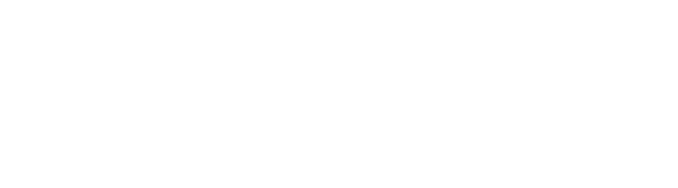
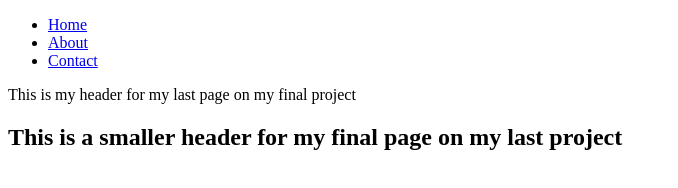
Before and after one commit to Logik21/final-project, a plain HTML site: page contact.html in a window 1280 px wide. Shown: the whole page, without its empty margins (0-678 px from the left). Drawn offline with Linux system fonts and the light colour scheme.

Commit message:
modified about, contact and html

```diff
--- a/contact.html
+++ b/contact.html
@@ -7,7 +7,14 @@
     <title>Document</title>
 </head>
 <body>
-<nav></nav>
-<header></header>
+<nav>
+    <ul>
+        <li><a href="index.html">Home</a></li>
+        <li><a href="about.html">About</a></li>
+        <li><a href="contact.html">Contact</a></li>
+    </ul>
+</nav>
+<header>This is my header for my last page on my final project</header>
+<h2>This is a smaller header for my final page on my last project</h2>
 </body>
 </html>
```
Also changed, not shown: about.html (+3 -3 lines), index.html (+6 -2 lines).
